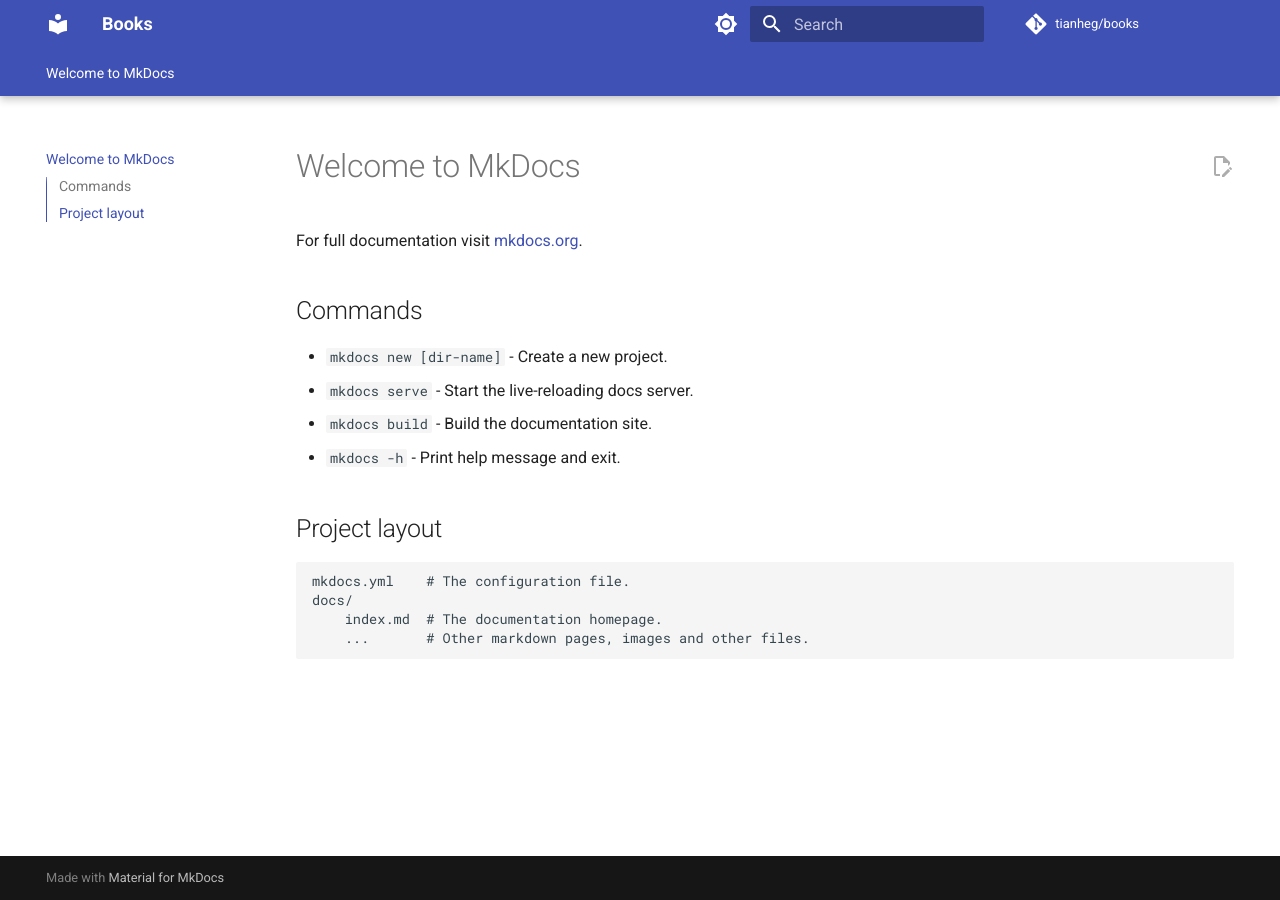
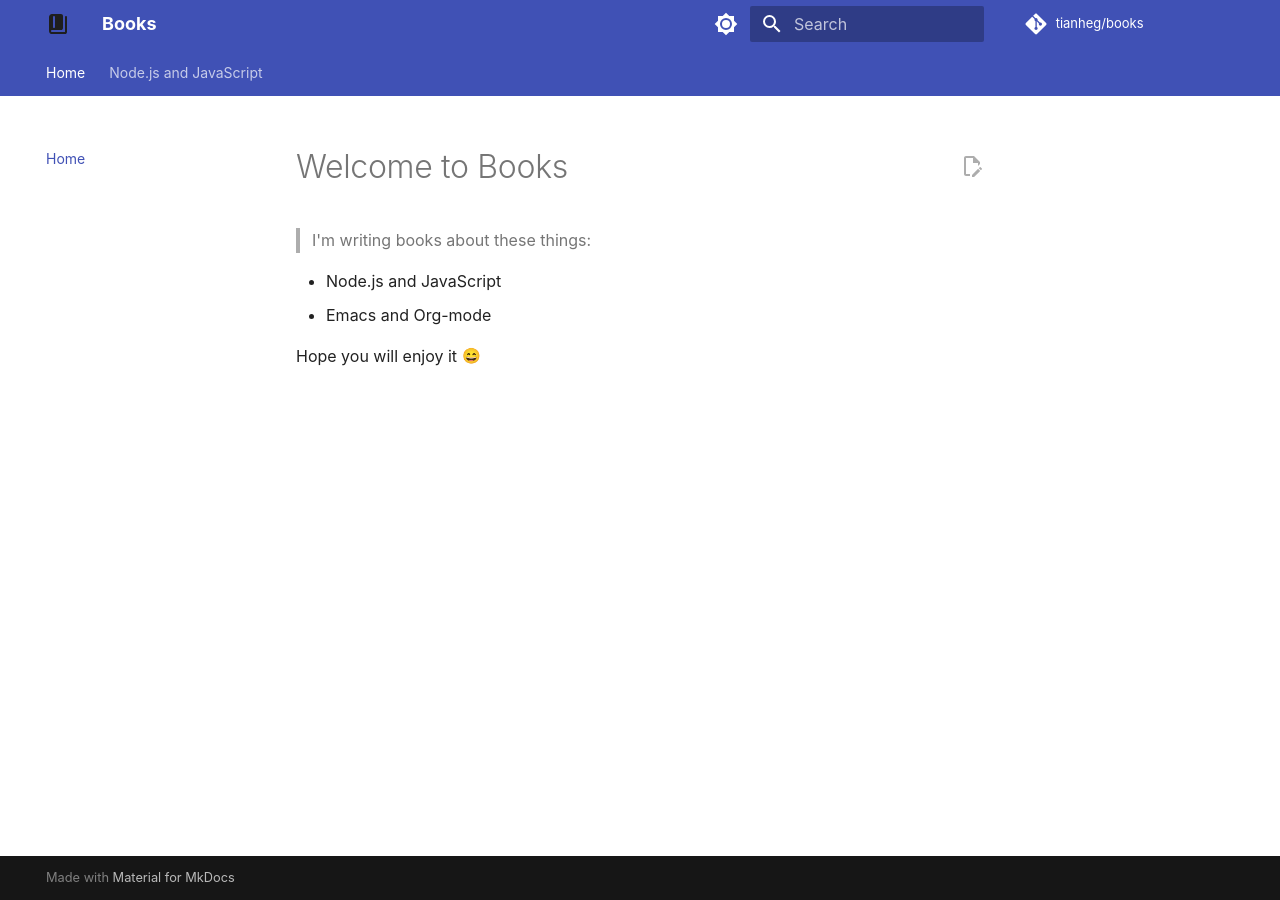
Before and after one commit to tianheg/books, an MkDocs documentation site: the page built from docs/index.md, in a window 1280 px wide. Built offline with MkDocs 1.6.1 and Material for MkDocs 9.7.7, drawn with Linux system fonts in a browser that asks for light colours; emoji names are drawn with the system emoji font; comment, search, counter and statistics services are not loaded.

Commit message:
add some initial content

```diff
--- a/docs/index.md
+++ b/docs/index.md
@@ -1,17 +1,8 @@
-# Welcome to MkDocs
+# Welcome to Books
 
-For full documentation visit [mkdocs.org](https://www.mkdocs.org).
+> I'm writing books about these things:
 
-## Commands
+- Node.js and JavaScript
+- Emacs and Org-mode
 
-* `mkdocs new [dir-name]` - Create a new project.
-* `mkdocs serve` - Start the live-reloading docs server.
-* `mkdocs build` - Build the documentation site.
-* `mkdocs -h` - Print help message and exit.
-
-## Project layout
-
-    mkdocs.yml    # The configuration file.
-    docs/
-        index.md  # The documentation homepage.
-        ...       # Other markdown pages, images and other files.
+Hope you will enjoy it :smile:
--- a/mkdocs.yml
+++ b/mkdocs.yml
@@ -8,27 +8,40 @@ theme:
   name: material
   features:
     - content.action.edit
-    - navigation.footer
+    - header.autohide
+    - navigation.instant
+    - navigation.instant.progress
+    - navigation.sections
     - navigation.tabs
-    - navigation.tabs.sticky
     - navigation.top
     - search.highlight
     - search.suggest
     - toc.follow
-    - toc.integrate
+
   palette:
-    - scheme: default
-      primary: indigo
-      accent: indigo
+    - media: "(prefers-color-scheme: light)"
+      scheme: default
       toggle:
         icon: material/brightness-7
         name: Switch to dark mode
-    - scheme: slate
-      primary: indigo
-      accent: indigo
+    - media: "(prefers-color-scheme: dark)"
+      scheme: slate
       toggle:
         icon: material/brightness-4
         name: Switch to light mode
 
+  font: false
+  logo: img/favicon.svg
+  favicon: img/favicon.svg
+
+plugins:
+  - search
+
+markdown_extensions:
+  - attr_list
+  - pymdownx.emoji:
+      emoji_generator: !!python/name:material.extensions.emoji.to_svg
 
 nav:
+  - Home: index.md
+  - Node.js and JavaScript: nodejs/index.md
```
Also changed, not shown: docs/nodejs/index.md (added, +3 -0 lines), docs/img/favicon.svg (added).
